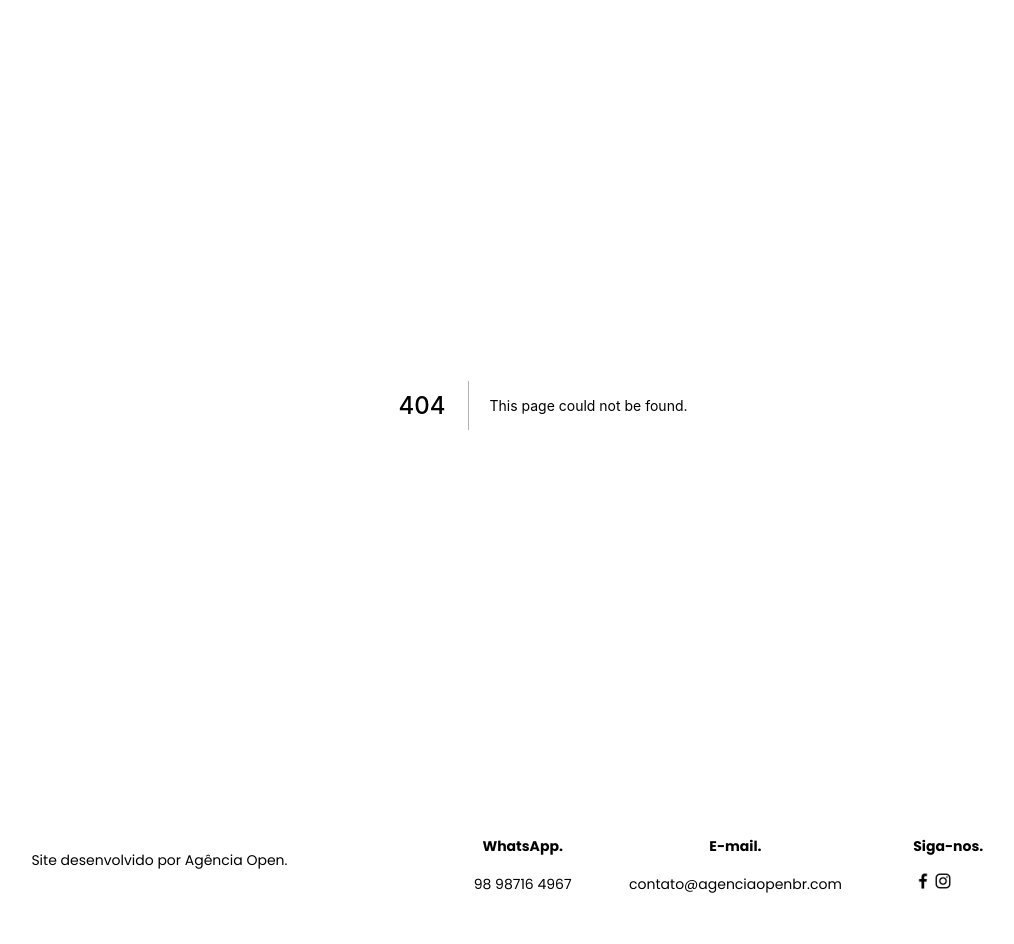
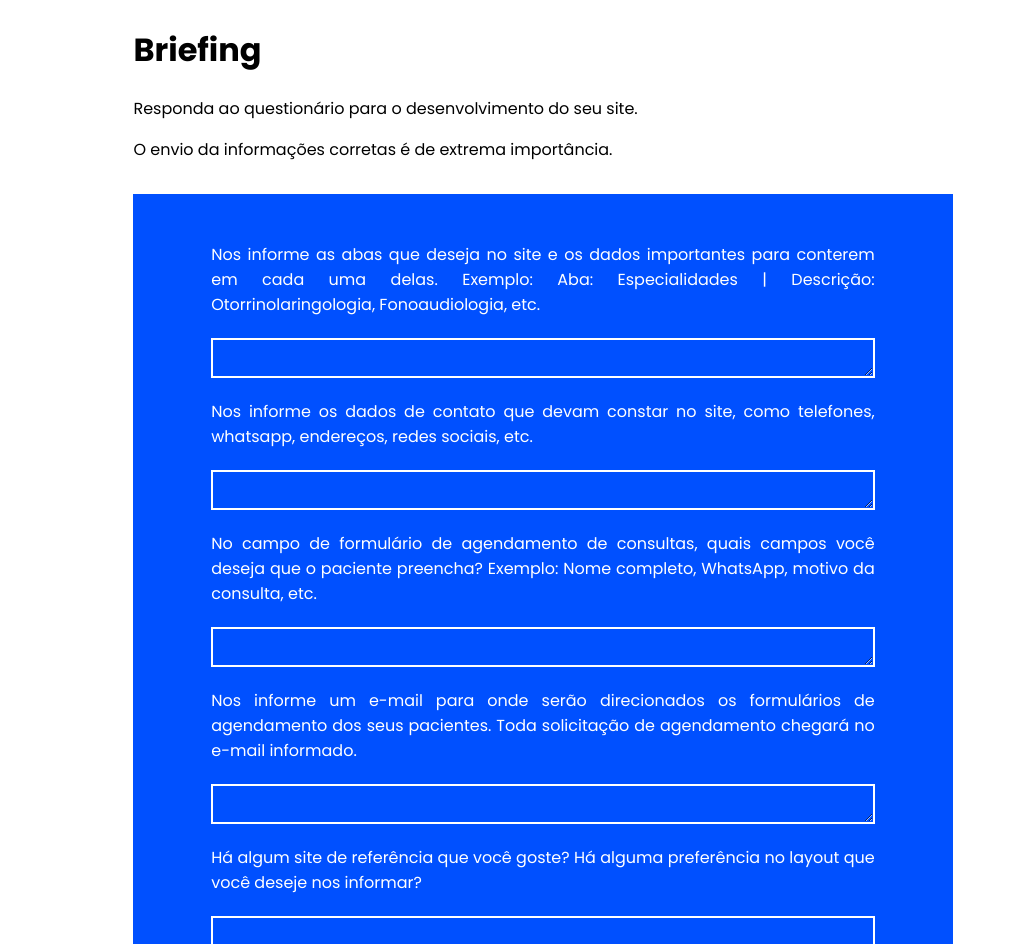
Before and after one commit to agenciaopenbr/AgenciaOpenWebsite, a Next.js app: page /briefingsite in a window 1280 px wide. Before the commit this address had no page. Shown: the part 120-1064 px from the top of the page, without its empty margins (97-1111 px from the left). Before the commit the page ends 1035 px from the top, so only its background shows below. Built offline with nearby package versions, Linux system fonts and the light colour scheme.

Commit message:
briefing site

```diff
--- /dev/null
+++ b/pages/briefingsite/index.js
@@ -0,0 +1,52 @@
+import React from 'react';
+import styles from '/styles/Briefing.module.css';
+
+export default function Briefing() {
+  return (
+    <div className={styles.container}>
+      <div className={styles.infos}>
+      <h1>Briefing</h1>
+
+      <p>Responda ao questionário para o desenvolvimento do seu site.</p>
+      <span>O envio da informações corretas é de extrema importância.</span>
+      </div>
+
+      <div className="form-container container-form-briefing">
+        <form action="https://formsubmit.co/open.solucoes@outlook.com" className="contact-form" method="POST">
+          <div className="form-briefing">
+            <label htmlFor="nomeDaMarca">Nos informe as abas que deseja no site e os dados importantes para conterem em cada uma delas. Exemplo: Aba: Especialidades | Descrição: Otorrinolaringologia, Fonoaudiologia, etc.</label>
+            <textarea name="Nos informe as abas que deseja no site e os dados importantes para conterem em cada uma delas. Exemplo: Aba: Especialidades | Descrição: Otorrinolaringologia, Fonoaudiologia, etc." className="place-text areaBriefing" id="nomeDaMarca"></textarea>
+          </div>
+
+          <div className="form-briefing">
+            <label htmlFor="referencia">Nos informe os dados de contato que devam constar no site, como telefones, whatsapp, endereços, redes sociais, etc.</label>
+            <textarea name="Nos informe os dados de contato que devam constar no site, como telefones, whatsapp, endereços, redes sociais, etc." className="place-text areaBriefing" id="referencia"></textarea>
+          </div>
+
+          <div className="form-briefing">
+            <label htmlFor="elemento">No campo de formulário de agendamento de consultas, quais campos você deseja que o paciente preencha? Exemplo: Nome completo, WhatsApp, motivo da consulta, etc.</label>
+            <textarea name="No campo de formulário de agendamento de consultas, quais campos você deseja que o paciente preencha? Exemplo: Nome completo, WhatsApp, motivo da consulta, etc." className="place-text areaBriefing" id="elemento"></textarea>
+          </div>
+
+          <div className="form-briefing">
+            <label htmlFor="cores">Nos informe um e-mail para onde serão direcionados os formulários de agendamento dos seus pacientes. Toda solicitação de agendamento chegará no e-mail informado.
+            </label>
+            <textarea name="Nos informe um e-mail para onde serão direcionados os formulários de agendamento dos seus pacientes. Toda solicitação de agendamento chegará no e-mail informado.
+" className="place-text areaBriefing" id="cores"></textarea>
+          </div>
+
+          <div className="form-briefing">
+            <label htmlFor="adjetivos">Há algum site de referência que você goste? Há alguma preferência no layout que você deseje nos informar?</label>
+            <textarea name="Há algum site de referência que você goste? Há alguma preferência no layout que você deseje nos informar?" className="place-text areaBriefing" id="adjetivos"></textarea>
+          </div>
+
+          <input type="submit" value="Enviar" className="submit submit-briefing" />
+
+          <span>Ressaltamos que mantemos todas as informações aqui coletadas em sigilo, usando-as somente para o melhor desenvolvimento do seu projeto.
+          </span>
+        </form>
+      </div>
+
+    </div>
+  )
+}
```
